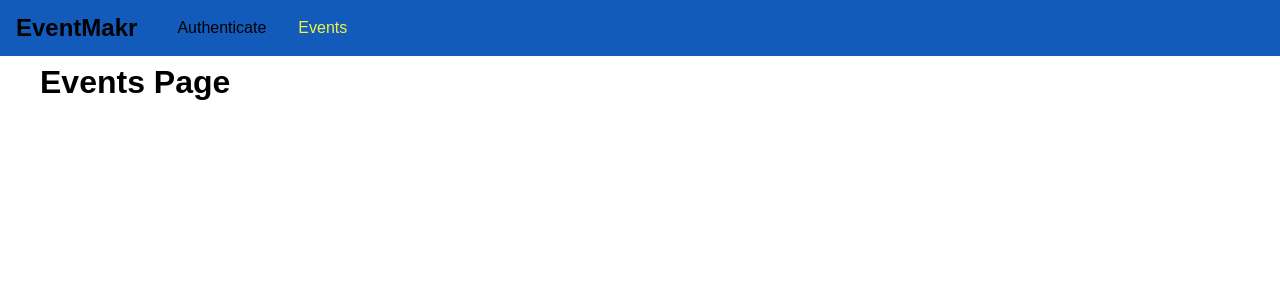
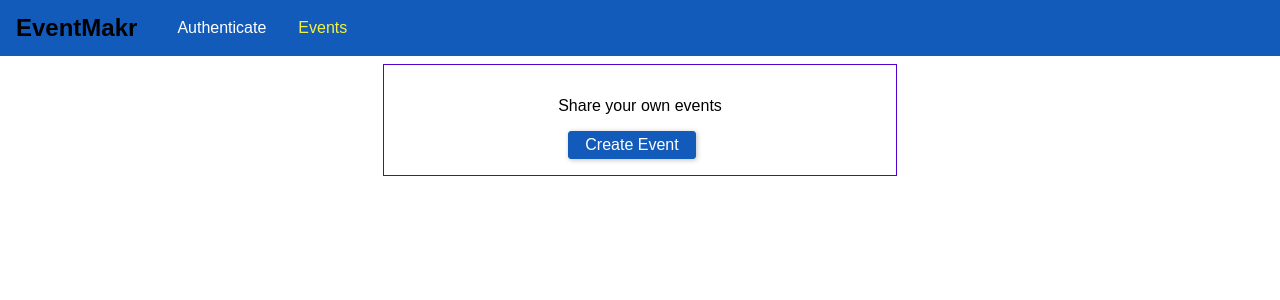
Before and after one commit to Royserg/event-booking, a React (Create React App) app in the folder frontend/: page /events in a window 1280 px wide. Shown: the top 300 px of the page. Built offline with nearby package versions, Linux system fonts and the light colour scheme; the HTML template or start-up script is replaced by a standard one.

Commit message:
Make events page with button to add events

```diff
--- a/frontend/src/App.js
+++ b/frontend/src/App.js
@@ -36,7 +36,6 @@ const App = () => {
           <MainNavigation />
           <main className='main-content'>
             <Switch>
-              {!token && <Redirect exact from='/' to='/auth' />}
               {/* When logged in and when trying to access root redirect to Events page */}
               {token && <Redirect exact from='/' to='/events' />}
               {token && <Redirect exact from='/auth' to='/events' />}
@@ -44,6 +43,9 @@ const App = () => {
               {!token && <Route path='/auth' component={AuthPage} />}
               <Route path='/events' component={EventsPage} />
               {token && <Route path='/bookings' component={BookingsPage} />}
+
+              {/*  User not authenticated redirected to /auth */}
+              {!token && <Redirect to='/auth' exact />}
             </Switch>
           </main>
         </AuthContext.Provider>
--- a/frontend/src/components/Navigation/MainNavigation.css
+++ b/frontend/src/components/Navigation/MainNavigation.css
@@ -31,13 +31,20 @@
   margin: 0 1rem;
 }
 
-.main-navigation__items a {
+.main-navigation__items a,
+.main-navigation__items button {
   text-decoration: none;
-  color: #000;
+  color: white;
+  border: none;
+  font: inherit;
+  background: transparent;
+  cursor: pointer;
 }
 
 .main-navigation__items a:hover,
 .main-navigation__items a:active,
-.main-navigation__items a.active {
+.main-navigation__items a.active,
+.main-navigation__items button:hover,
+.main-navigation__items button:active {
   color: rgb(241, 241, 68);
 }
--- a/frontend/src/index.css
+++ b/frontend/src/index.css
@@ -3,3 +3,37 @@ body {
   padding: 0;
   font-family: sans-serif;
 }
+
+.form-control label,
+.form-control input {
+  width: 100%;
+  display: block;
+}
+
+.form-control label {
+  margin-bottom: 0.5rem;
+}
+
+.form-control {
+  margin-bottom: 1rem;
+}
+
+.form-actions button,
+.btn {
+  background: rgb(19, 91, 187);
+  font: inherit;
+  border: 1px solid rgb(19, 91, 187);
+  border-radius: 3px;
+  padding: 0.25rem 1rem;
+  margin-right: 1rem;
+  box-shadow: 1px 1px 5px rgba(0, 0, 0, 0.26);
+  color: white;
+  cursor: pointer;
+}
+
+.form-actions button:hover,
+.form-actions button:active,
+.btn:hover,
+.btn:active {
+  background: rgb(9, 73, 158);
+}
--- a/frontend/src/pages/Auth.css
+++ b/frontend/src/pages/Auth.css
@@ -3,34 +3,3 @@
   max-width: 80%;
   margin: 5rem auto;
 }
-
-.form-control label,
-.form-control input {
-  width: 100%;
-  display: block;
-}
-
-.form-control label {
-  margin-bottom: 0.5rem;
-}
-
-.form-control {
-  margin-bottom: 1rem;
-}
-
-.form-actions button {
-  background: rgb(19, 91, 187);
-  font: inherit;
-  border: 1px solid rgb(19, 91, 187);
-  border-radius: 3px;
-  padding: 0.25rem 1rem;
-  margin-right: 1rem;
-  box-shadow: 1px 1px 5px rgba(0, 0, 0, 0.26);
-  color: white;
-  cursor: pointer;
-}
-
-.form-actions button:hover,
-.form-actions button:active {
-  background: rgb(9, 73, 158);
-}
--- a/frontend/src/pages/Events.js
+++ b/frontend/src/pages/Events.js
@@ -1,5 +1,12 @@
 import React from 'react';
 
-const EventsPage = props => <h1>Events Page</h1>;
+import './Events.css';
+
+const EventsPage = props => (
+  <div className='events-control'>
+    <p>Share your own events</p>
+    <button className='btn'>Create Event</button>
+  </div>
+);
 
 export default EventsPage;
```
